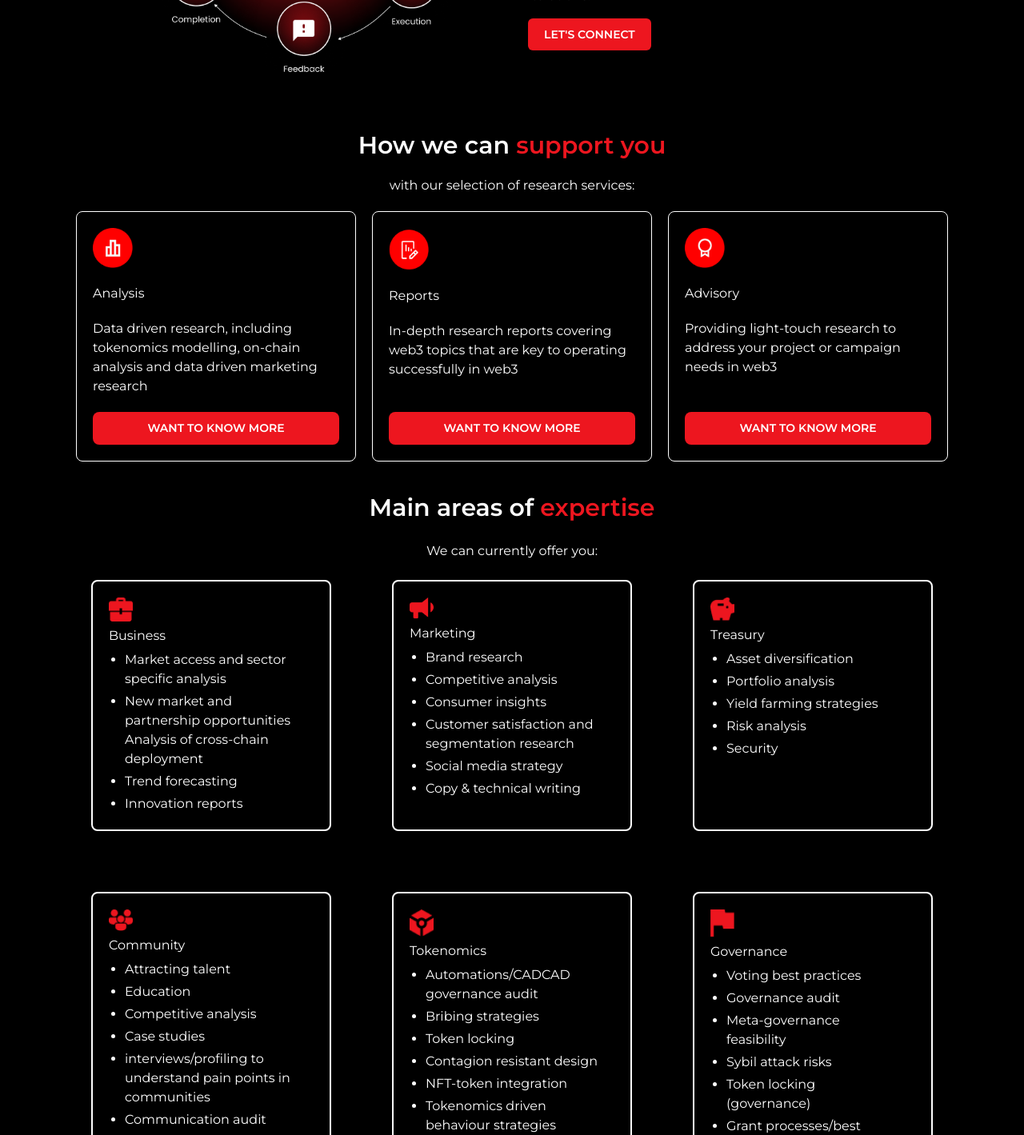
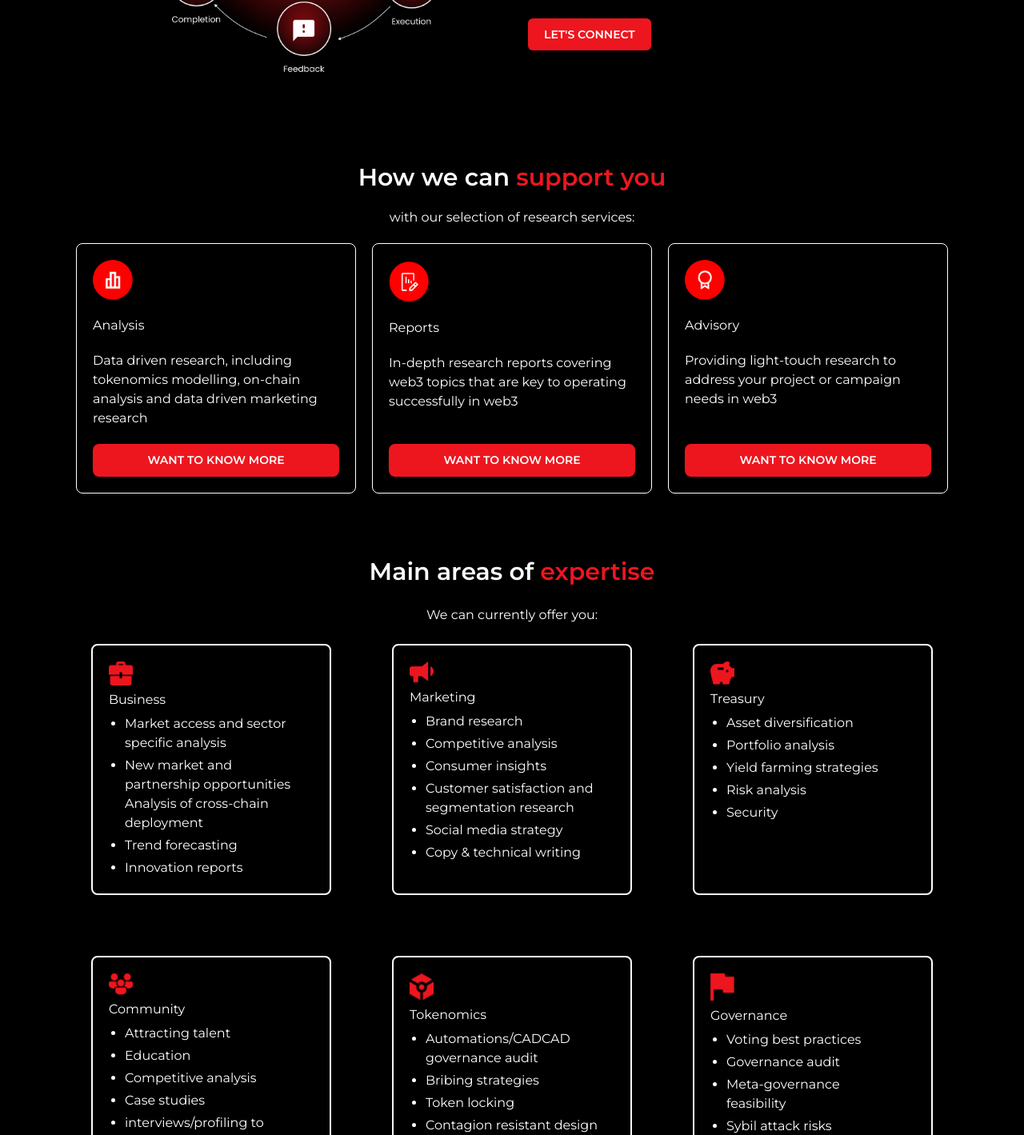
Before and after one commit to BLabsResearch/B-Labs-Website, a Next.js app: page / in a window 1280 px wide. Shown: the part 2060-3479 px from the top of the page at 80% size. Built offline with nearby package versions, Linux system fonts and the light colour scheme.

Commit message:
suprememods

```diff
--- a/components/Expertise.tsx
+++ b/components/Expertise.tsx
@@ -2,7 +2,7 @@ import Image from "next/image";
 
 export default function Expertise() {
     return(
-        <div className="bg-black w-full px-3.5 py-5 lg:p-10 flex flex-col justify-center items-center space-y-6">
+        <div className="bg-black w-full px-3.5 py-5 flex flex-col justify-center items-center space-y-6 pt-[80px]">
             <h3 className="font-semibold text-white text-2xl lg:text-3xl text-left w-full md:pl-14 lg:text-center lg:pl-0">
                 Main areas of <span className="text-red-700">expertise</span>
             </h3>
--- a/components/Support.tsx
+++ b/components/Support.tsx
@@ -2,7 +2,7 @@ import Image from "next/image";
 
 export default function Support() {
     return(
-        <div className="w-full flex flex-col items-center space-y-5 px-5 pt-10">
+        <div className="w-full flex flex-col items-center space-y-5 px-5 pt-[80px]">
             <h3 className="font-semibold text-white text-2xl lg:text-3xl text-left w-full md:pl-14 lg:text-center lg:pl-0">
                 How we can <span className="text-red-700">support you</span>
             </h3>
```
